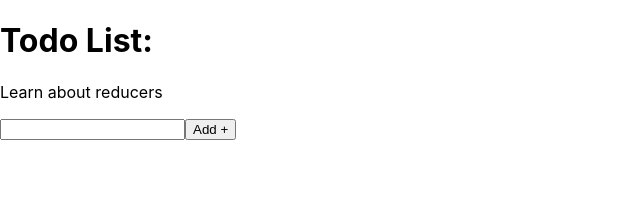
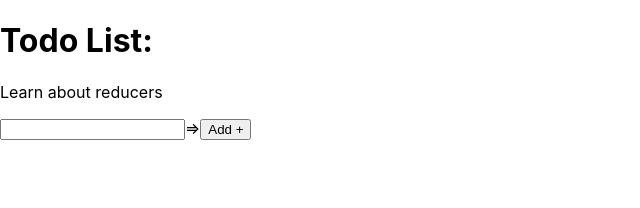
Before and after one commit to bloominstituteoftechnology/reducer-todo, a React (Create React App) app in the folder todo/: page / in a window 1280 px wide. Shown: the top 208 px of the page, without its empty margins (0-640 px from the left). Built offline with nearby package versions, Linux system fonts and the light colour scheme.

Commit message:
new addItem funtion passed to form.js

```diff
--- a/todo/src/App.js
+++ b/todo/src/App.js
@@ -8,10 +8,21 @@ import TodoForm from './components/TodoForm';
 function App() {
 	const [state, dispatch] = useReducer(reducer, initialState); //this came from reducer.js
 	console.log('state', state.todoArray);
+	const addItem = (e, item) => {
+		e.preventDefault();
+		const newItem = {
+			name: item,
+			id: Date.now(),
+			completed: false,
+		};
+		this.setState({
+			todos: [...this.state.todos, newItem],
+		});
+	};
 	return (
 		<div>
 			<TodoList todoArray={state.todoArray} />
-			<TodoForm />
+			<TodoForm addItem={addItem} />
 		</div>
 	);
 }
--- a/todo/src/components/TodoForm.js
+++ b/todo/src/components/TodoForm.js
@@ -1,6 +1,7 @@
 import React, { useState } from 'react';
 
 const TodoForm = (props) => {
+	console.log('props:', props);
 	const [item, setItem] = useState('');
 	const handleChange = (event) => setItem(event.target.value);
 	const submitItem = (e) => {
@@ -10,7 +11,8 @@ const TodoForm = (props) => {
 	return (
 		<div>
 			<form onSubmit={submitItem}>
-				<input type="text"></input>
+				<input type="text" />
+				=>
 				<button>Add +</button>
 			</form>
 		</div>
```
